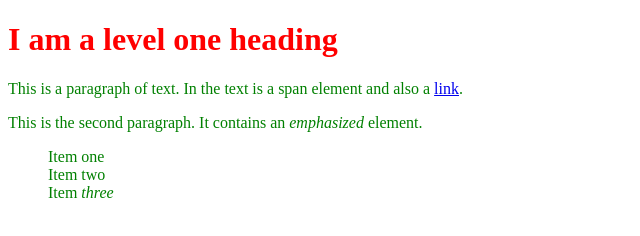
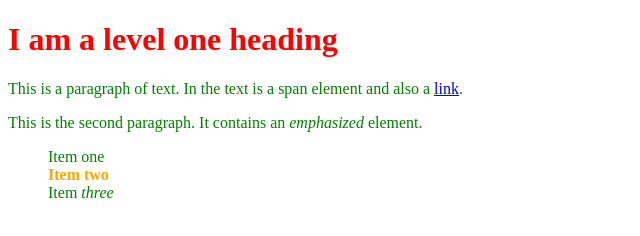
Before and after one commit to Anansi86/Intro-to-CSS, a plain HTML site: page index.html in a window 1280 px wide. Shown: the full height of the page, 0-640 px from the left. Drawn offline with Linux system fonts and the light colour scheme.

Commit message:
li orange

```diff
--- a/index.html
+++ b/index.html
@@ -18,7 +18,7 @@ and also a <a href="https://example.com">link</a>.</p>
 
     <ul>
         <li>Item <span>one</span></li>
-        <li>Item two</li>
+        <li class="special">Item two</li>
         <li>Item <em>three</em></li>
     </ul>
 
--- a/styles.css
+++ b/styles.css
@@ -9,3 +9,8 @@ p, li {
 li {
     list-style-type: none;
 }
+
+.special {
+    color: orange;
+    font-weight: bold;
+}
```
